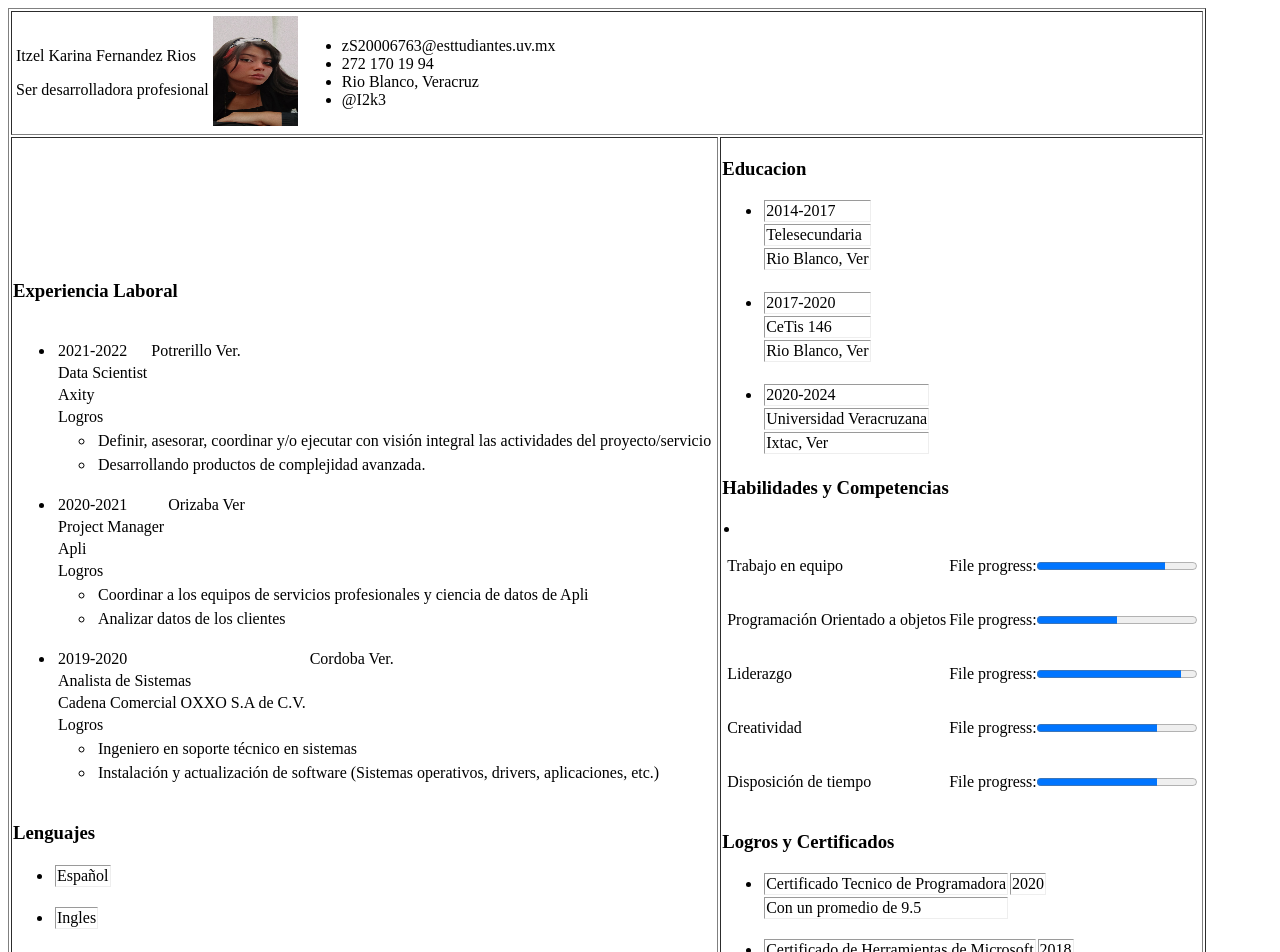
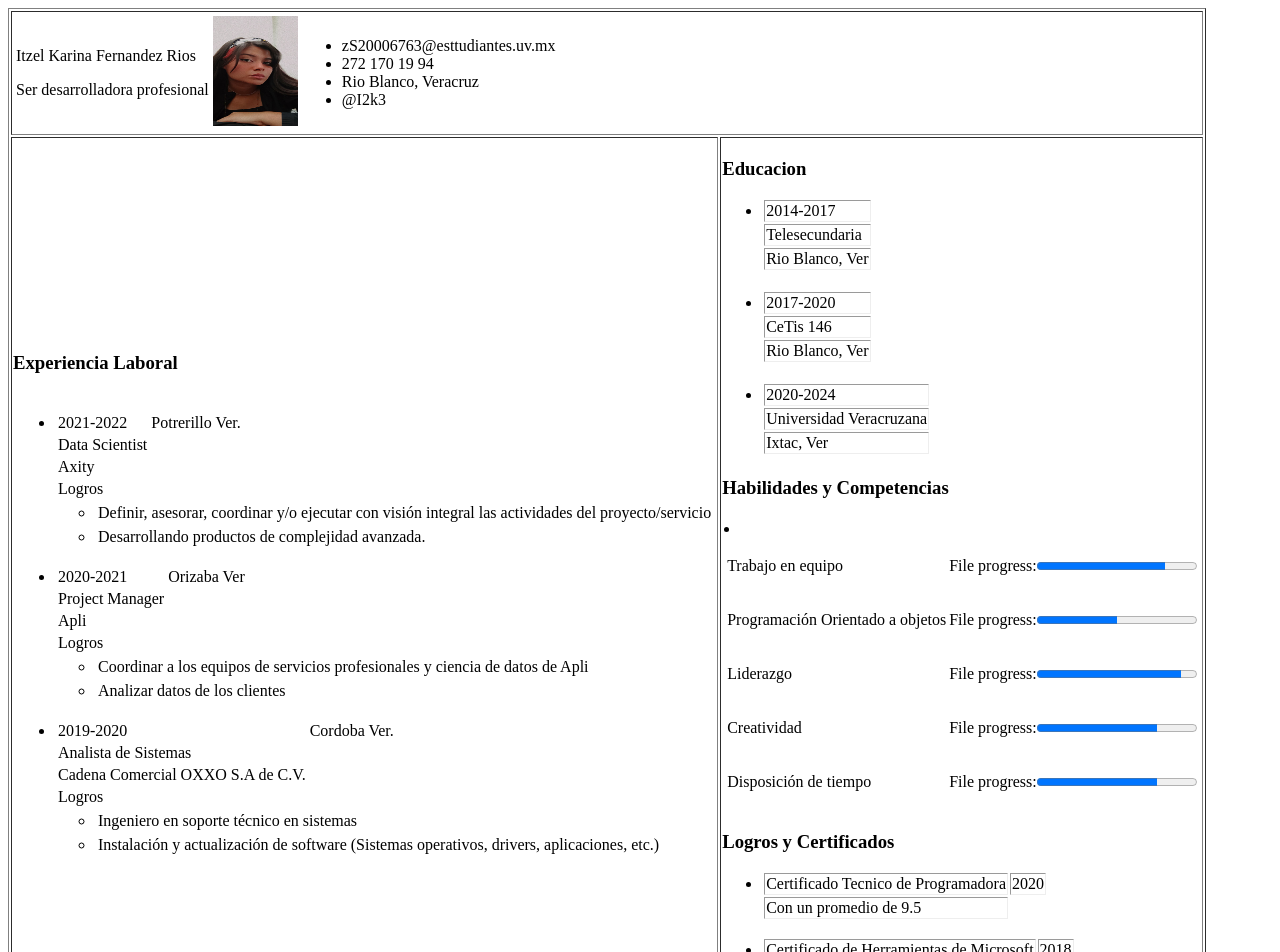
Before and after one commit to I2k3/I2k3.github.io, an Angular app: page / in a window 1280 px wide. Shown: the top 952 px of the page. Built offline with nearby package versions, Linux system fonts and the light colour scheme.

Commit message:
Revert "lenguages to develop Closes  #17"

```diff
--- a/src/app/app.component.html
+++ b/src/app/app.component.html
@@ -7,7 +7,6 @@
   <tr>
     <td>
       <app-work-experience></app-work-experience>
-      <app-lenguages></app-lenguages>
     </td>
     <td>
       <app-education></app-education>
--- a/src/app/app.module.ts
+++ b/src/app/app.module.ts
@@ -8,7 +8,6 @@ import { WorkExperienceComponent } from './work-experience/work-experience.compo
 import { EducationComponent } from './education/education.component';
 import { SkillsComponent } from './skills/skills.component';
 import { LogrosComponent } from './logros/logros.component';
-import { LenguagesComponent } from './lenguages/lenguages.component';
 
 @NgModule({
   declarations: [
@@ -17,8 +16,7 @@ import { LenguagesComponent } from './lenguages/lenguages.component';
     WorkExperienceComponent,
     EducationComponent,
     SkillsComponent,
-    LogrosComponent,
-    LenguagesComponent
+    LogrosComponent
   ],
   imports: [
     BrowserModule,
--- a/src/app/lenguages/lenguages.component.html
+++ /dev/null
@@ -1,8 +0,0 @@
-<h3>Lenguajes</h3>
-<ul *ngFor="let l of lenguages">
-    <li>
-     <tr>
-     <td>{{l.nombreL}}</td>
-
-     </li>
- </ul>
--- a/src/app/lenguages/lenguages.component.ts
+++ /dev/null
@@ -1,24 +0,0 @@
-import { Component, OnInit } from '@angular/core';
-
-@Component({
-  selector: 'app-lenguages',
-  templateUrl: './lenguages.component.html',
-  styleUrls: ['./lenguages.component.css']
-})
-export class LenguagesComponent implements OnInit {
-  lenguages : Array<any> = [];
-  constructor() { }
-
-  ngOnInit(): void {
-    let l = {
-      nombreL: "Español",
-      };
-      let l1 = {
-        nombreL: "Ingles",
-        };
-      this.lenguages.push(l);
-      this.lenguages.push(l1);
-  }
-
-
-}
```
Also changed, not shown: src/app/lenguages/lenguages.component.css (deleted), 1 other file (tests, documents, lock files or other folders).
